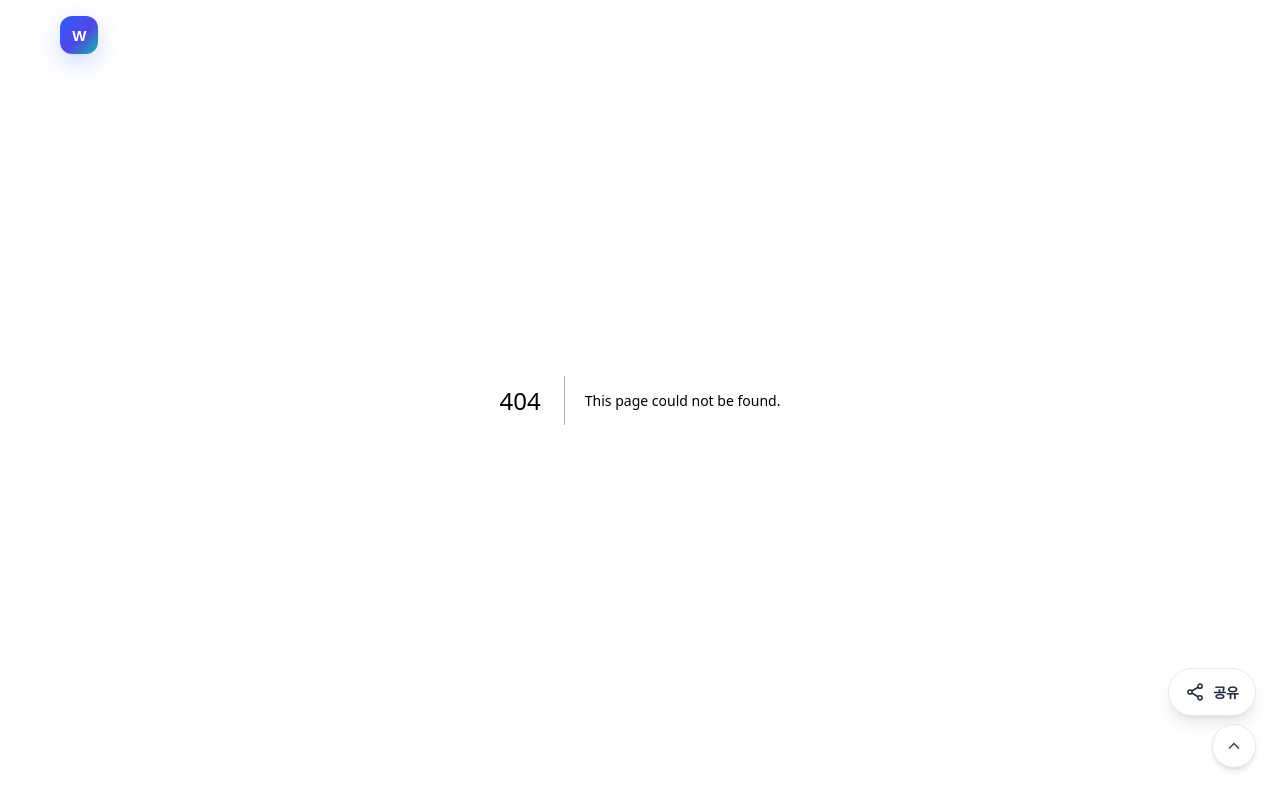
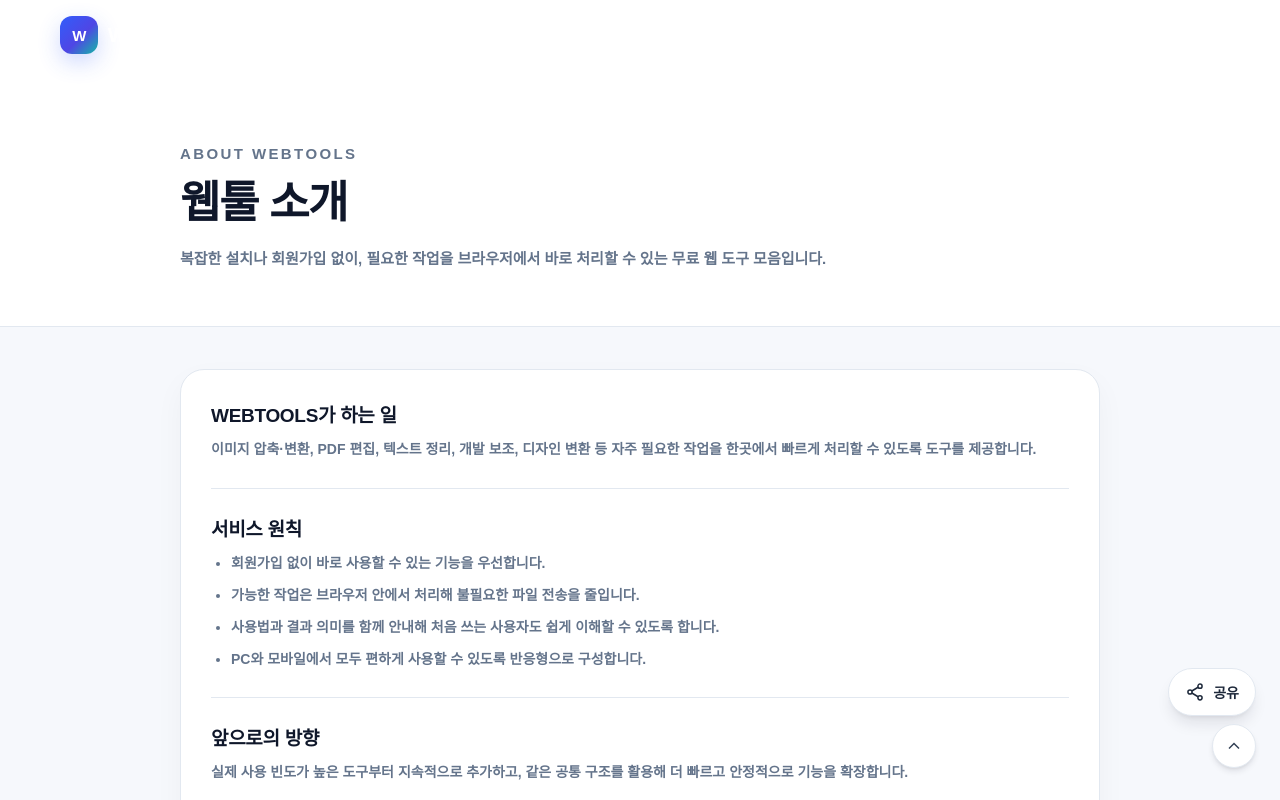
Before and after one commit to license-book/web-tools, a Next.js app: page /about in a window 1280 px wide. Before the commit this address had no page. Shown: the top 800 px of the page. Built offline with nearby package versions, Linux system fonts and the light colour scheme.

Commit message:
feat: add about page

```diff
--- /dev/null
+++ b/app/about/page.tsx
@@ -0,0 +1,44 @@
+import type { Metadata } from 'next';
+import Link from 'next/link';
+
+export const metadata: Metadata = {
+  title: '웹툴 소개',
+  description: 'WEBTOOLS가 제공하는 무료 웹 도구와 서비스 운영 원칙을 소개합니다.',
+};
+
+export default function AboutPage() {
+  return (
+    <main className="infoPage">
+      <section className="infoPageHero">
+        <div className="infoPageHeroInner">
+          <p className="infoPageEyebrow">ABOUT WEBTOOLS</p>
+          <h1>웹툴 소개</h1>
+          <p>복잡한 설치나 회원가입 없이, 필요한 작업을 브라우저에서 바로 처리할 수 있는 무료 웹 도구 모음입니다.</p>
+        </div>
+      </section>
+      <div className="infoPageBody">
+        <div className="infoCard">
+          <section className="infoBlock">
+            <h2>WEBTOOLS가 하는 일</h2>
+            <p>이미지 압축·변환, PDF 편집, 텍스트 정리, 개발 보조, 디자인 변환 등 자주 필요한 작업을 한곳에서 빠르게 처리할 수 있도록 도구를 제공합니다.</p>
+          </section>
+          <section className="infoBlock">
+            <h2>서비스 원칙</h2>
+            <ul>
+              <li>회원가입 없이 바로 사용할 수 있는 기능을 우선합니다.</li>
+              <li>가능한 작업은 브라우저 안에서 처리해 불필요한 파일 전송을 줄입니다.</li>
+              <li>사용법과 결과 의미를 함께 안내해 처음 쓰는 사용자도 쉽게 이해할 수 있도록 합니다.</li>
+              <li>PC와 모바일에서 모두 편하게 사용할 수 있도록 반응형으로 구성합니다.</li>
+            </ul>
+          </section>
+          <section className="infoBlock">
+            <h2>앞으로의 방향</h2>
+            <p>실제 사용 빈도가 높은 도구부터 지속적으로 추가하고, 같은 공통 구조를 활용해 더 빠르고 안정적으로 기능을 확장합니다.</p>
+            <div className="infoCallout">일부 도구는 파일 형식이나 브라우저 환경에 따라 처리 결과가 달라질 수 있으므로 중요한 원본은 별도로 보관해 주세요.</div>
+          </section>
+        </div>
+        <div className="infoBack"><Link href="/">← 메인으로 돌아가기</Link></div>
+      </div>
+    </main>
+  );
+}
```
